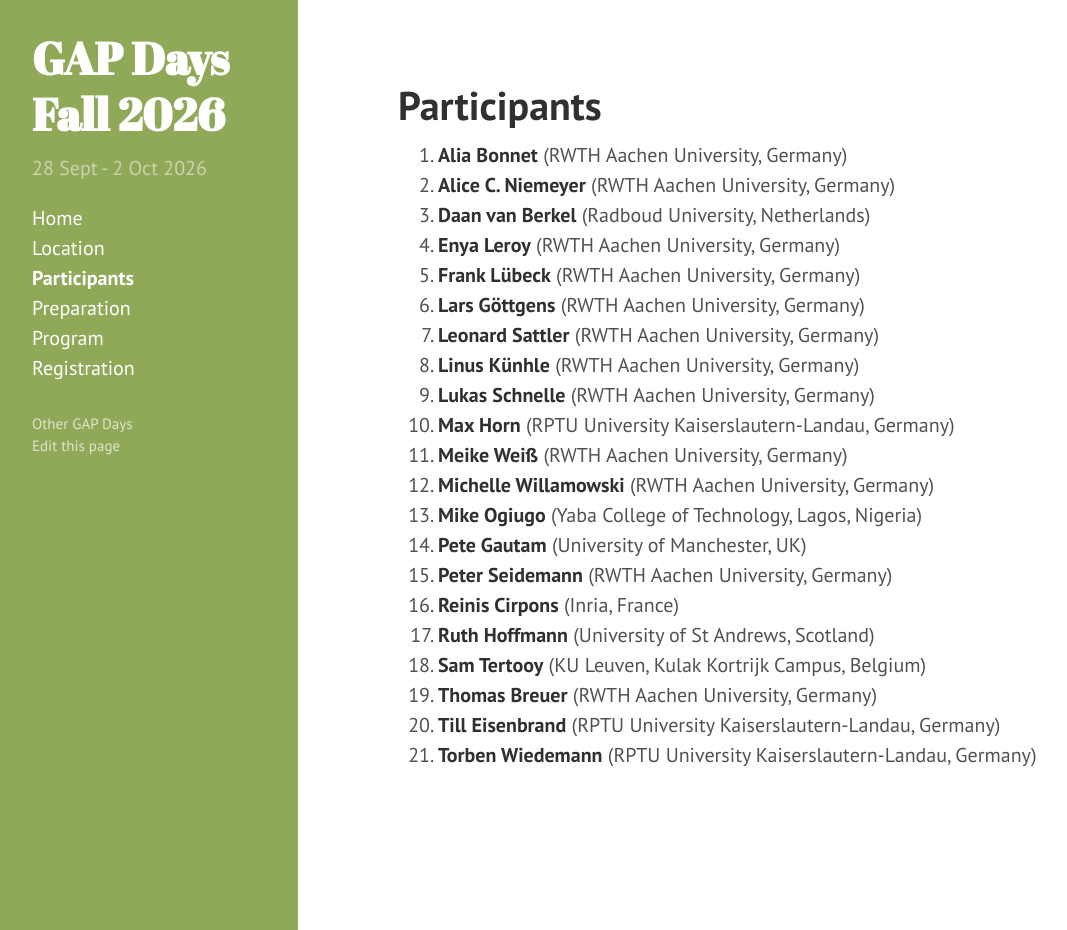
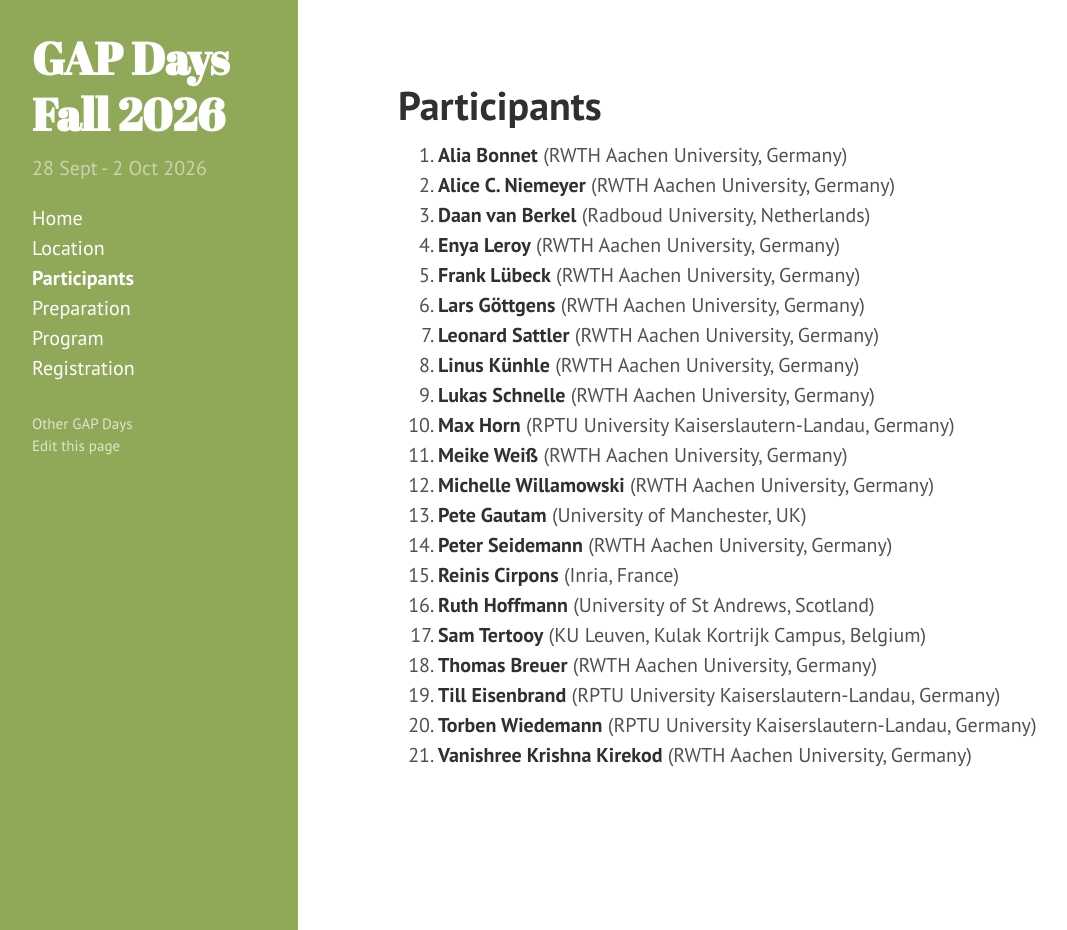
Before and after one commit to gapdays/gapdays2026-fall, a Jekyll site: the page built from participants.md, in a window 1280 px wide and 930 px high. Shown: the whole window, without its empty margins (2-1069 px from the left). Built offline with Jekyll 4.4.1, drawn with Linux system fonts in a browser that asks for light colours.

Commit message:
update participants

```diff
--- a/participants.md
+++ b/participants.md
@@ -16,13 +16,13 @@ participants:
   - {name: Lars Göttgens, affiliation: "RWTH Aachen University, Germany"}
   - {name: Reinis Cirpons, affiliation: "Inria, France"}
   - {name: Pete Gautam, affiliation: "University of Manchester, UK"}
-  - {name: Mike Ogiugo, affiliation: "Yaba College of Technology, Lagos, Nigeria"}
   - {name: Peter Seidemann, affiliation: "RWTH Aachen University, Germany"}
   - {name: Sam Tertooy, affiliation: "KU Leuven, Kulak Kortrijk Campus, Belgium"}
   - {name: Linus Künhle, affiliation: "RWTH Aachen University, Germany"}
   - {name: Till Eisenbrand, affiliation: "RPTU University Kaiserslautern-Landau, Germany"}
   - {name: Alice C. Niemeyer, affiliation: "RWTH Aachen University, Germany"}
   - {name: Daan van Berkel, affiliation: "Radboud University, Netherlands"}
+  - {name: Vanishree Krishna Kirekod, affiliation: "RWTH Aachen University, Germany"}
 ---
 
 <ol>{% assign participants = page.participants | sort: "name" %}
```
